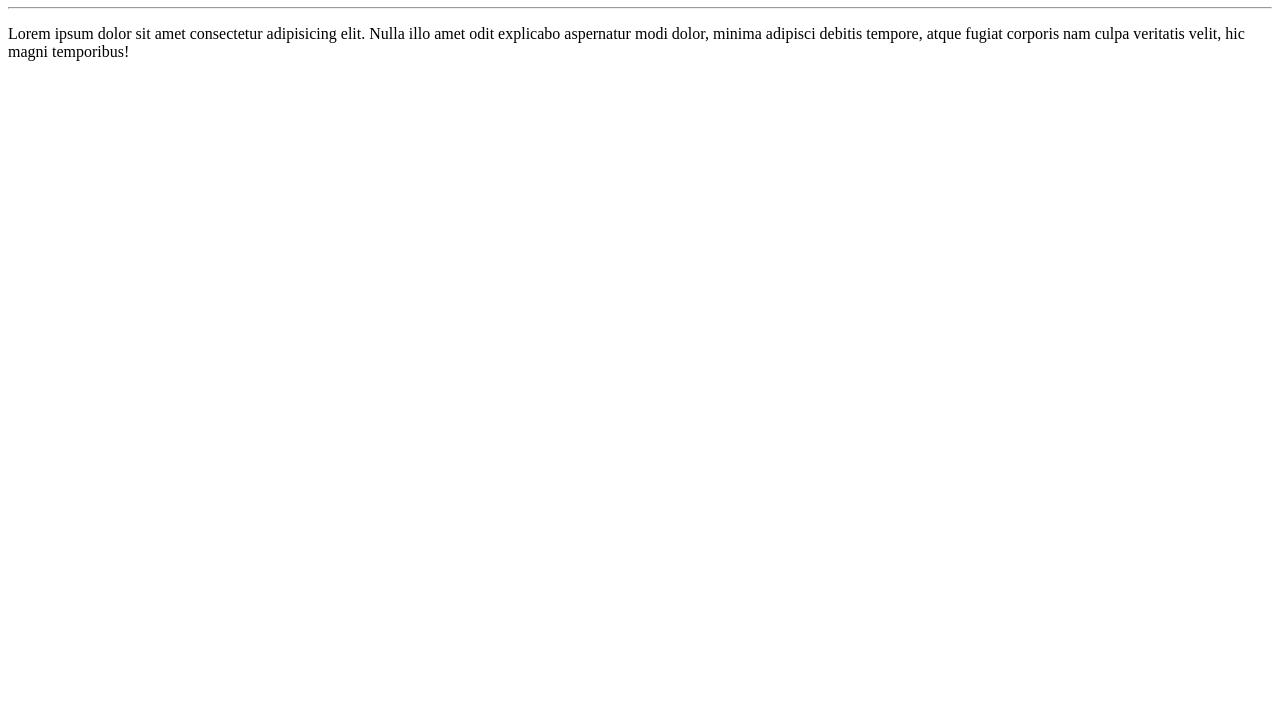
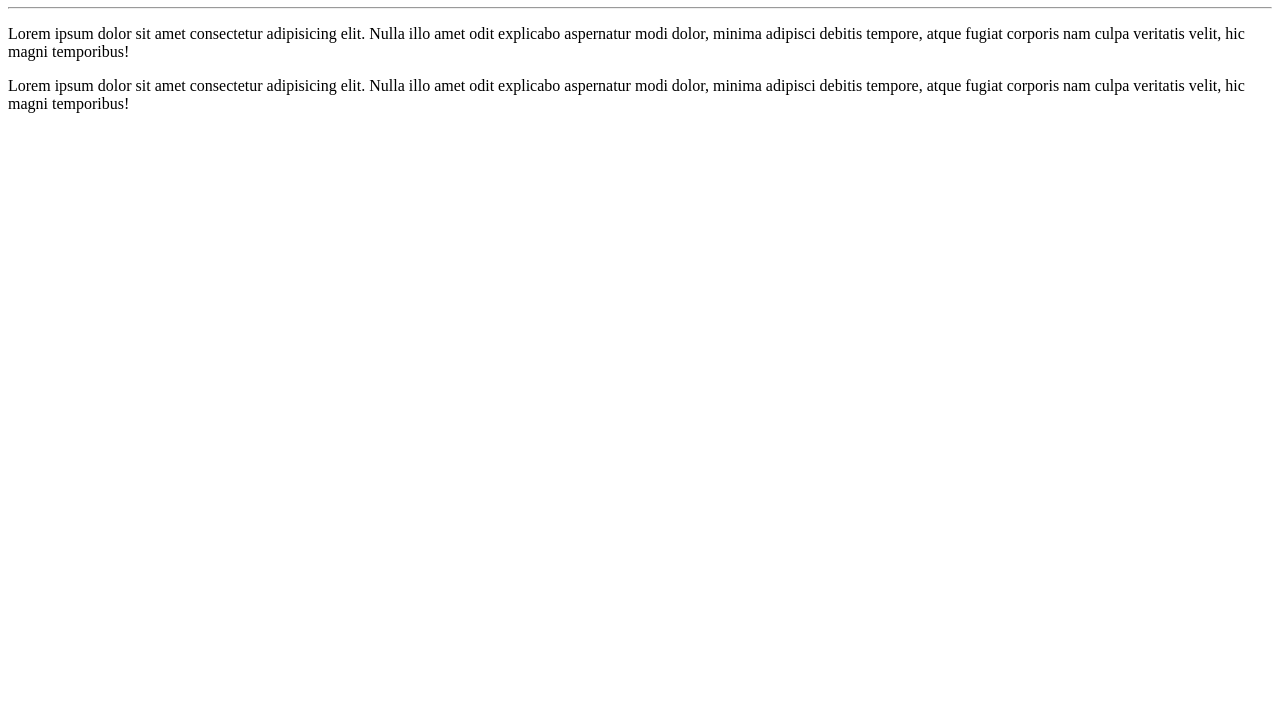
Before and after one commit to luisfelipenovaes/ola-mundo, a plain HTML site: page Site Exemplo/index.html in a window 1280 px wide. Shown: the part 73-800 px from the top of the page. Drawn offline with Linux system fonts and the light colour scheme.

Commit message:
Update index.html

```diff
--- a/Site Exemplo/index.html
+++ b/Site Exemplo/index.html
@@ -9,5 +9,6 @@
     <h1>Olá, mundo!</h1>
     <hr>
     <p>Lorem ipsum dolor sit amet consectetur adipisicing elit. Nulla illo amet odit explicabo aspernatur modi dolor, minima adipisci debitis tempore, atque fugiat corporis nam culpa veritatis velit, hic magni temporibus!</p>
+    <p>Lorem ipsum dolor sit amet consectetur adipisicing elit. Nulla illo amet odit explicabo aspernatur modi dolor, minima adipisci debitis tempore, atque fugiat corporis nam culpa veritatis velit, hic magni temporibus!</p>
 </body>
 </html>
```
